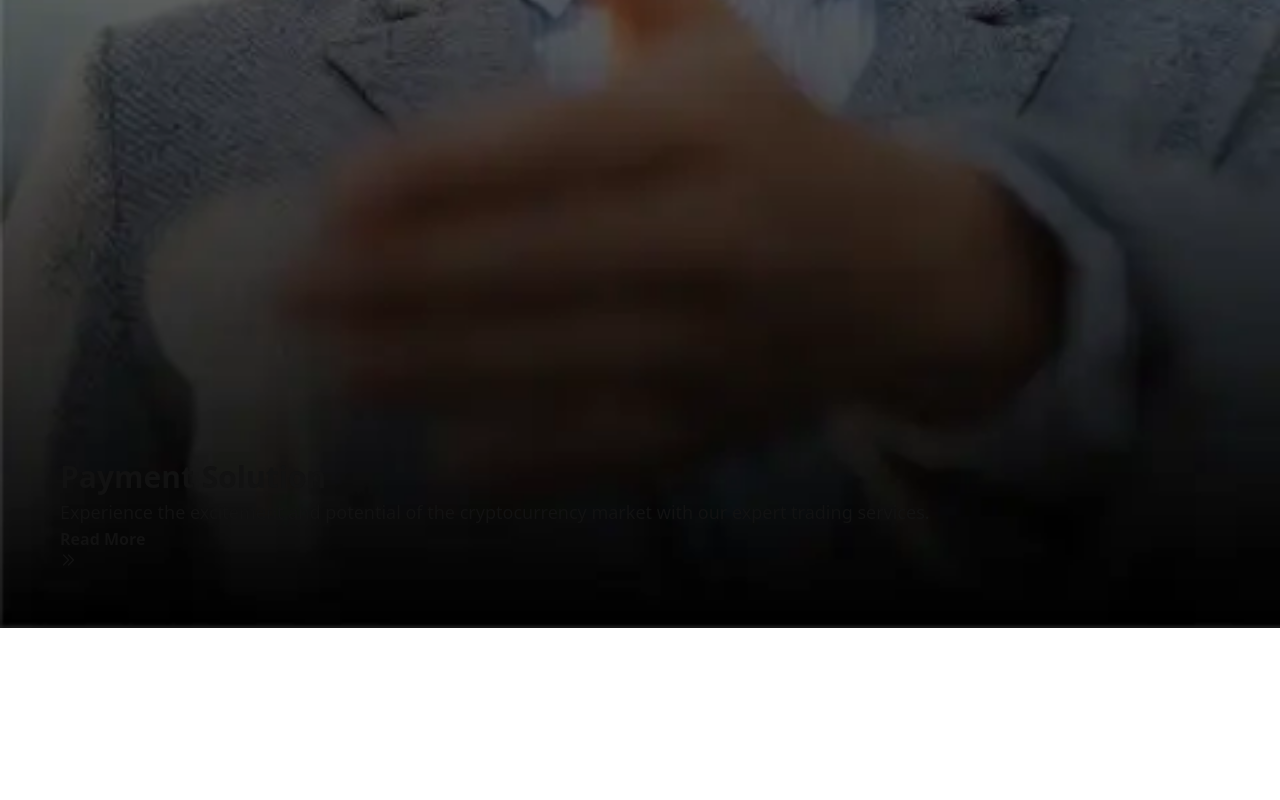
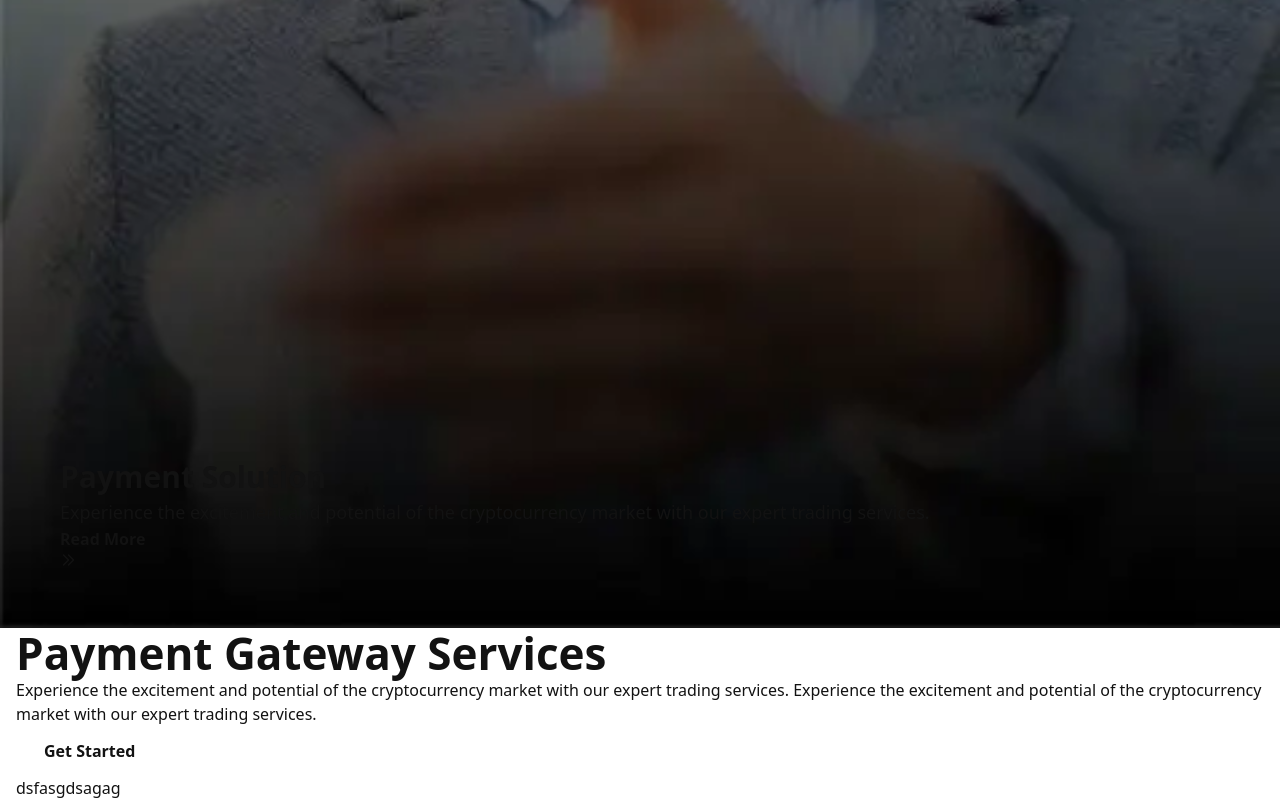
Before and after one commit to genuinelycool/nextjs-laravel-frontend, a Next.js app: page / in a window 1280 px wide. Shown: the part 10510-11310 px from the top of the page. Before the commit the page ends 11138 px from the top, so only its background shows below. Built offline with nearby package versions, Linux system fonts and the light colour scheme.

Commit message:
16.1 -Gate Way Services Part  Design Part 1

```diff
--- a/src/app/page.js
+++ b/src/app/page.js
@@ -6,6 +6,7 @@
 import serviceData from "@/data/service.json";
 import PaymentGateway from "@/components/PaymentGateway/PaymentGateway";
 import CaseStudy from "@/components/CaseStudy/CaseStudy";
+import PaymentGatewayTwo from "@/components/PaymentGateway/PaymentGatewayTwo";
 
 export default function Home() {
   return (
@@ -20,6 +21,7 @@
         <Service data={serviceData} />
         <PaymentGateway />
         <CaseStudy />
+        <PaymentGatewayTwo />
       </main>
     </div>
   );
--- /dev/null
+++ b/src/components/PaymentGateway/PaymentGatewayTwo.jsx
@@ -0,0 +1,52 @@
+"use client";
+
+import { useInView } from "framer-motion";
+import React, { useRef } from "react";
+import Image from "next/image";
+import Link from "next/link";
+import * as Icon from "@phosphor-icons/react/dist/ssr";
+
+const PaymentGatewayTwo = () => {
+  const ref = useRef(null);
+  const isInView = useInView(ref, { once: true });
+
+  return (
+    <div>
+      <section
+        className="payment-gateway-one style-second lg:mt-[100px]
+            sm:mt-16 mt-10"
+        ref={ref}
+      >
+        <div className="container">
+          <div className="content flex items-center gap-8">
+            <div className="w-full xl:w-5/12 flex flex-col gap-y-6">
+              <h3 className="heading3">Payment Gateway Services</h3>
+              <div className="body3 text-secondary">
+                Experience the excitement and potential of the cryptocurrency
+                market with our expert trading services. Experience the
+                excitement and potential of the cryptocurrency market with our
+                expert trading services.
+              </div>
+
+              <div className="button-block">
+                <Link
+                  className="button-main bg-black hover:bg-black
+                    text-white bg-blue rounded-full"
+                  href="/"
+                >
+                  Get Started
+                </Link>
+              </div>
+            </div>
+
+            <div className="w-11/12 xl:w-7/12">
+                dsfasgdsagag
+            </div>
+          </div>
+        </div>
+      </section>
+    </div>
+  );
+};
+
+export default PaymentGatewayTwo;
```
